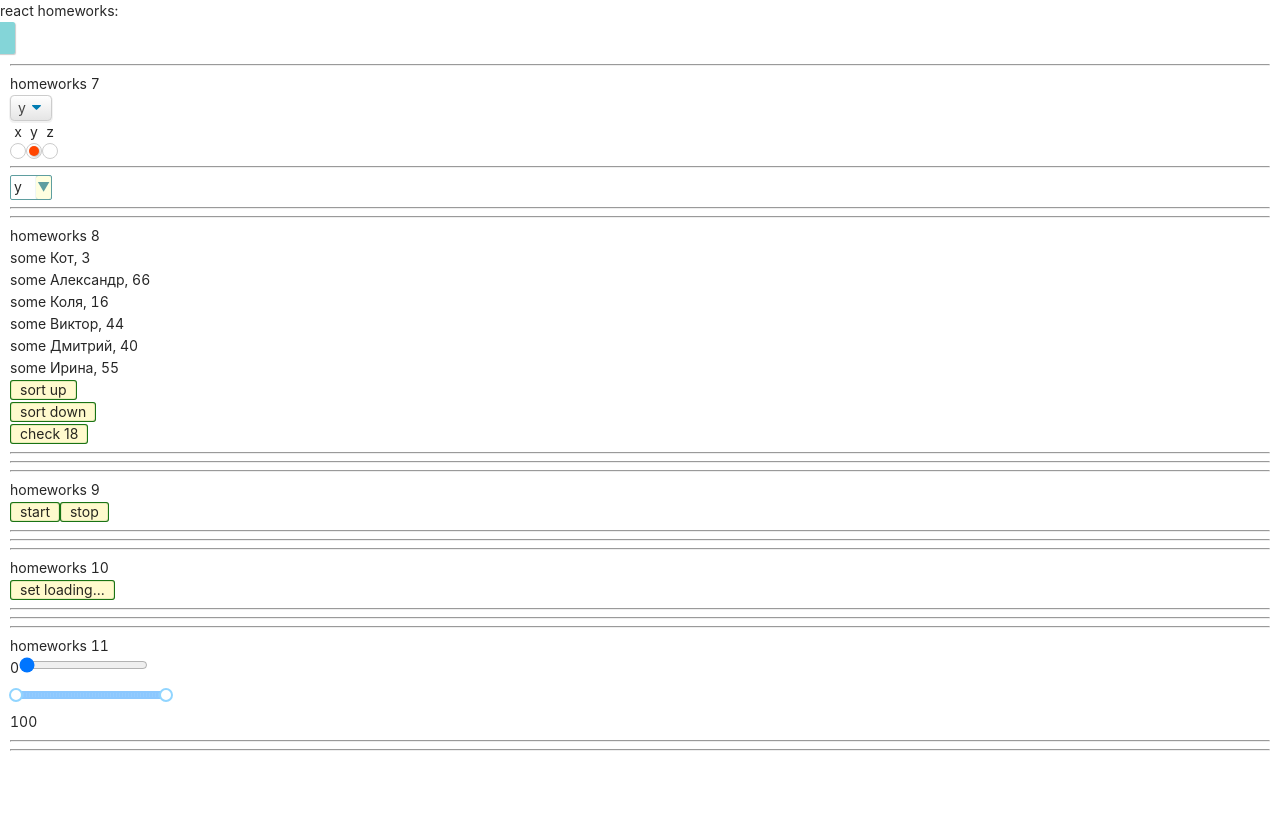
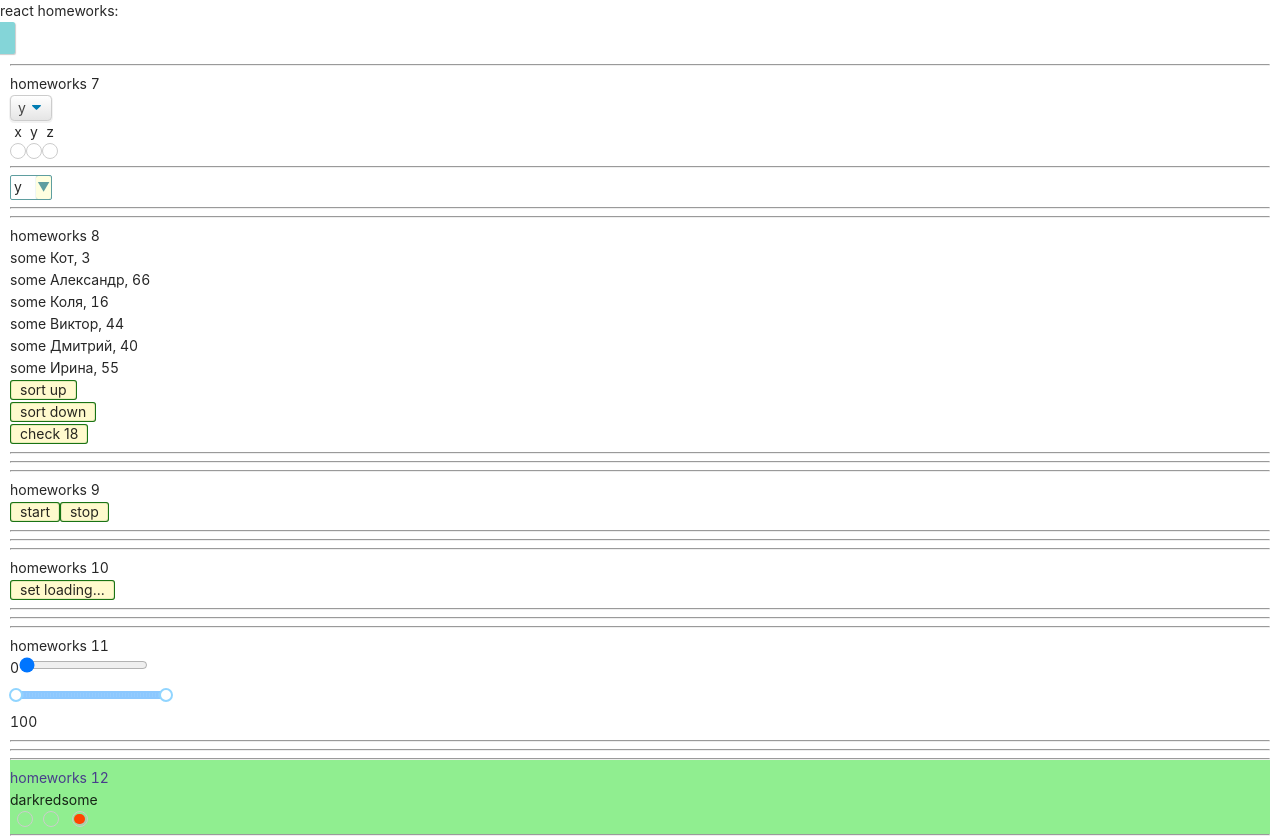
Before and after one commit to SPK80/simple-react-homeworks, a React (Create React App) app: page /#/junior in a window 1280 px wide. Before the commit the page ends 800 px from the top, so only its background shows below. Built offline with nearby package versions, Linux system fonts and the light colour scheme.

Commit message:
feat: HW12

```diff
--- a/src/p2-homeworks/h10/bll/store.ts
+++ b/src/p2-homeworks/h10/bll/store.ts
@@ -1,8 +1,10 @@
 import {loadingReducer} from './loadingReducer'
 import {combineReducers, legacy_createStore} from "redux";
+import {themeReducer} from "../../h12/bll/themeReducer";
 
 const reducers = combineReducers({
     isLoading: loadingReducer,
+    theme: themeReducer,
 })
 
 const store = legacy_createStore(reducers)
--- a/src/p2-homeworks/h12/HW12.tsx
+++ b/src/p2-homeworks/h12/HW12.tsx
@@ -1,12 +1,19 @@
 import React from "react";
 import s from "./HW12.module.css";
+import SuperRadio from "../h7/common/c6-SuperRadio/SuperRadio";
+import {AppStoreType} from "../h10/bll/store";
+import {useDispatch, useSelector} from "react-redux";
+import {changeThemeAC} from "./bll/themeReducer";
 
 const themes = ['dark', 'red', 'some'];
 
 function HW12() {
-    const theme = 'some'; // useSelector
+    const theme = useSelector<AppStoreType, string>(state => state.theme)
 
-    // useDispatch, onChangeCallback
+    const dispatch = useDispatch()
+
+    const onChangeCallback = (selectedTheme: string) =>
+        dispatch(changeThemeAC(selectedTheme))
 
     return (
         <div className={s[theme]}>
@@ -15,12 +22,15 @@
                 homeworks 12
             </span>
 
-            {/*should work (должно работать)*/}
-            {/*SuperSelect or SuperRadio*/}
-
+            <SuperRadio
+                name={'radio'}
+                options={themes}
+                value={theme}
+                onChangeOption={onChangeCallback}
+            />
             <hr/>
         </div>
-    );
+    )
 }
 
 export default HW12;
--- a/src/p2-homeworks/h12/bll/themeReducer.ts
+++ b/src/p2-homeworks/h12/bll/themeReducer.ts
@@ -1,14 +1,19 @@
-const initState = {
+const initState: string = 'some'
+type ThemeStateType = typeof initState
 
-};
+type ActionsType = ReturnType<typeof changeThemeAC>
 
-export const themeReducer = (state = initState, action: any): any => { // fix any
+export const themeReducer = (state = initState, action: ActionsType): ThemeStateType => {
     switch (action.type) {
-        case "": {
-            return state;
+        case "CHANGE-THEME": {
+            return action.theme
         }
-        default: return state;
+        default:
+            return state
     }
-};
+}
 
-export const changeThemeC = (): any => {}; // fix any
+export const changeThemeAC = (theme: string) => ({
+    type: "CHANGE-THEME",
+    theme
+} as const)
--- a/src/p2-homeworks/h5-rrd-v6/pages/Junior.tsx
+++ b/src/p2-homeworks/h5-rrd-v6/pages/Junior.tsx
@@ -4,6 +4,7 @@
 import HW9 from "../../h9/HW9";
 import HW10 from "../../h10/HW10";
 import HW11 from "../../h11/HW11";
+import HW12 from "../../h12/HW12";
 
 export function Junior() {
     return (
@@ -13,6 +14,7 @@
             <HW9/>
             <HW10/>
             <HW11/>
+            <HW12/>
         </div>
     )
 }
```
